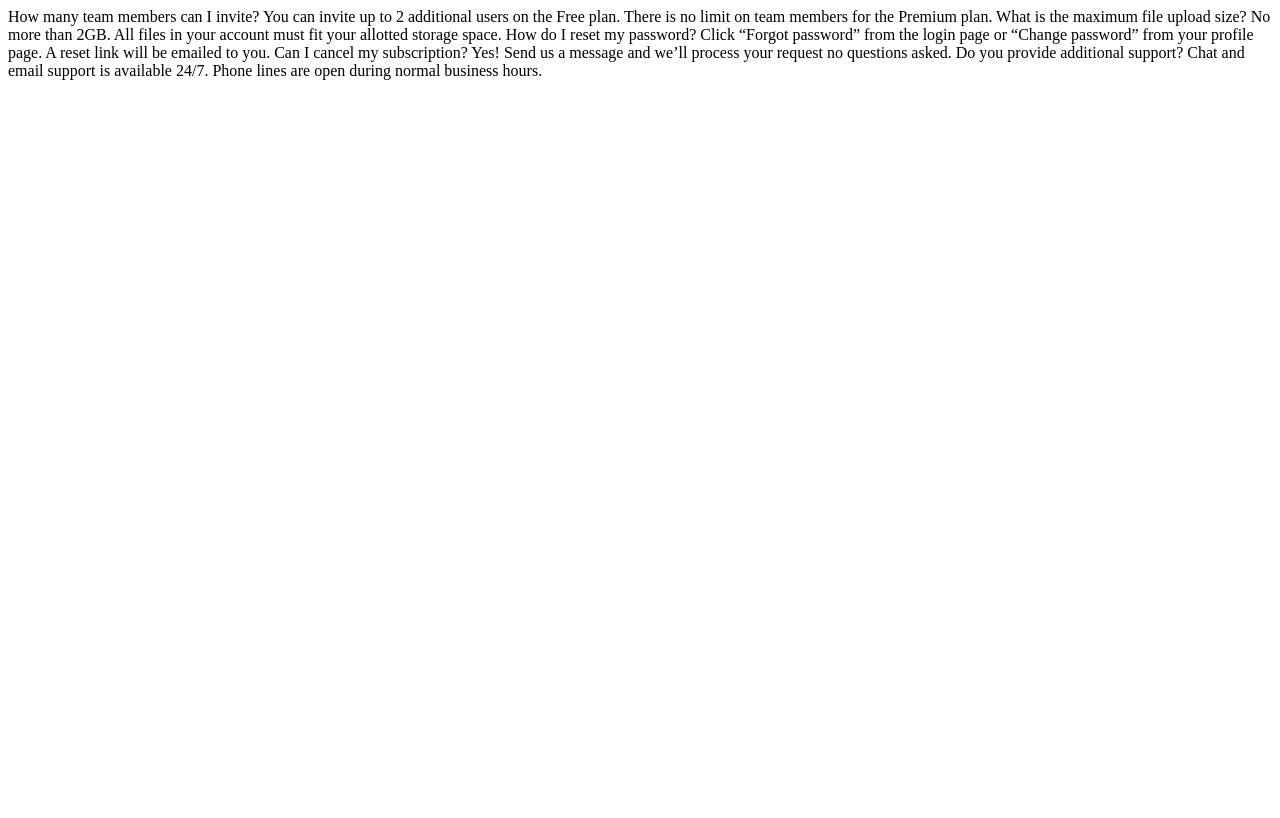
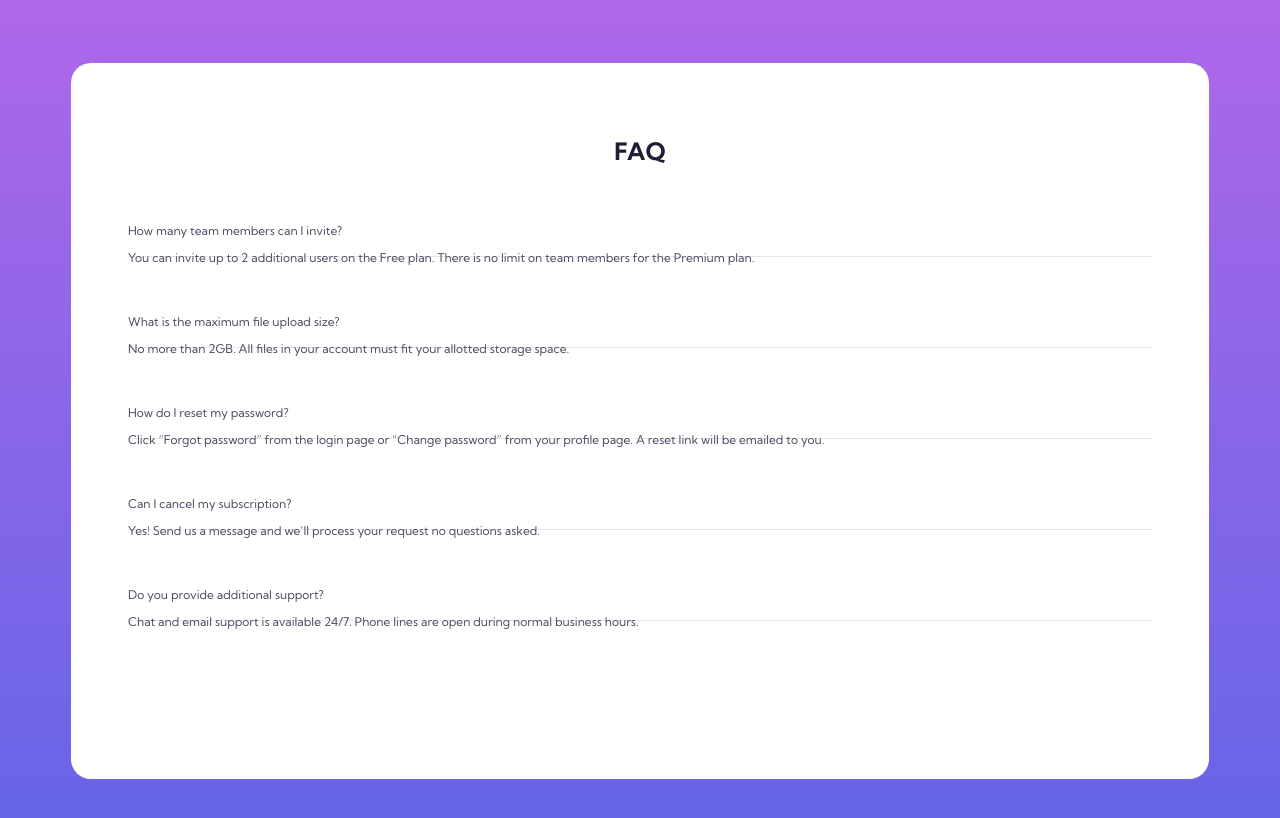
Before and after one commit to Hailey-moon/FAQ-accordion-card, a plain HTML site: page index.html in a window 1280 px wide. Drawn offline with Linux system fonts and the light colour scheme.

Commit message:
incomplete

```diff
--- a/index.html
+++ b/index.html
@@ -6,26 +6,60 @@
 
   <link rel="icon" type="image/png" sizes="32x32" href="./images/favicon-32x32.png">
 
+  <link rel="stylesheet" href="style.css">
+
+  <script src="script.js"></script>
+
+  <link rel="preconnect" href="https://fonts.googleapis.com">
+  <link rel="preconnect" href="https://fonts.gstatic.com" crossorigin>
+  <link href="https://fonts.googleapis.com/css2?family=Kumbh+Sans:wght@400;700&display=swap" rel="stylesheet">
+
   <title>Frontend Mentor | FAQ Accordion Card</title>
 
 </head>
-<body>
-  How many team members can I invite?
-  You can invite up to 2 additional users on the Free plan. There is no limit on
-  team members for the Premium plan.
-
-  What is the maximum file upload size?
-  No more than 2GB. All files in your account must fit your allotted storage space.
-
-  How do I reset my password?
-  Click “Forgot password” from the login page or “Change password” from your profile page.
-  A reset link will be emailed to you.
-
-  Can I cancel my subscription?
-  Yes! Send us a message and we’ll process your request no questions asked.
-
-  Do you provide additional support?
-  Chat and email support is available 24/7. Phone lines are open during normal business hours.
+<body onclick="recordEvent(event)">
+  <div class="card">
+    <div class="heading"><h1>FAQ</h1></div>
+    <div onClick="showAndHide()" class="question" id="question1">
+      <p>How many team members can I invite?</p>
+      <div class="answer" id="answer1">
+        <p>You can invite up to 2 additional users on the Free plan. There is no limit
+          on team members for the Premium plan.</p>
+      </div>
+      <hr>
+    </div>
+    <div onClick="showAndHide()" class="question" id="question2">
+      <p>What is the maximum file upload size?</p>
+      <div class="answer" id="answer2">
+        <p>No more than 2GB. All files in your account must fit your allotted storage
+          space.</p>
+      </div>
+      <hr>
+    </div>
+    <div onClick="showAndHide()" class="question" id="question3">
+      <p>How do I reset my password?</p>
+      <div class="answer" id="answer3">
+        <p>Click “Forgot password” from the login page or “Change password” from your
+          profile page. A reset link will be emailed to you.</p>
+      </div>
+      <hr>
+    </div>
+    <div onClick="showAndHide()" class="question" id="question4">
+      <p>Can I cancel my subscription?</p>
+      <div class="answer" id="answer4">
+        <p>Yes! Send us a message and we’ll process your request no questions asked.</p>
+      </div>
+      <hr>
+    </div>
+    <div onClick="showAndHide()" class="question" id="question5">
+      <p>Do you provide additional support?</p>
+      <div class="answer" id="answer5">
+        <p>Chat and email support is available 24/7. Phone lines are open during
+          normal business hours.</p>
+      </div>
+      <hr>
+    </div>
+  </div>
 
 </body>
 </html>
--- /dev/null
+++ b/script.js
@@ -0,0 +1,15 @@
+function showAndHide() {
+    for (let n = 1; n < 6; n++) {
+        var x = document.getElementById('#answer' + n);
+    }
+    if (x.style.display == 'none') {
+        x.style.display = 'block';
+    } else {
+        x.style.display = 'none';
+    }
+}
+
+function recordEvent(event) {
+    let e = event.target.id;
+    return e;
+}
--- /dev/null
+++ b/style.css
@@ -0,0 +1,34 @@
+body {
+    background-image:
+    linear-gradient(180deg, hsl(273, 75%, 66%), hsl(240, 73%, 65%));
+    font-size: 12px;
+    font-family: 'Kumbh Sans', sans-serif;
+    color: hsl(238, 29%, 16%)
+}
+
+.card {
+    background-color: white;
+    border-radius: 20px;
+    margin: 5%;
+    padding-bottom: 8%;
+}
+
+.card .heading {
+    text-align: center;
+    padding-top: 5%;
+}
+
+.card .question {
+    margin: 5%;
+    color:hsl(237, 12%, 33%);
+}
+
+.card .answer {
+    height: 0px;
+}
+
+.card hr {
+    height: 1px;
+    background-color:hsl(240, 5%, 91%);
+    border: none;
+}
```
Also changed, not shown: 1 other file.
